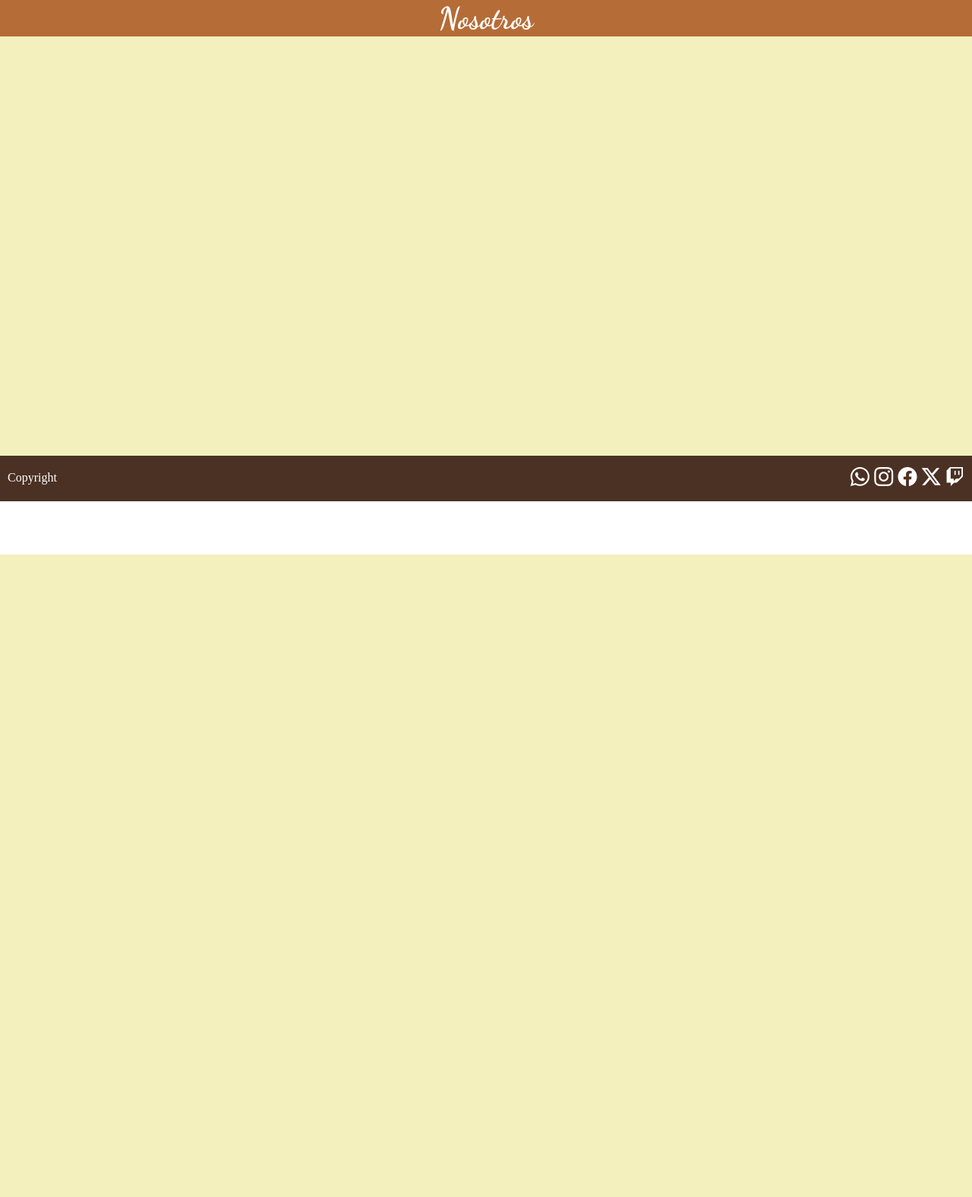
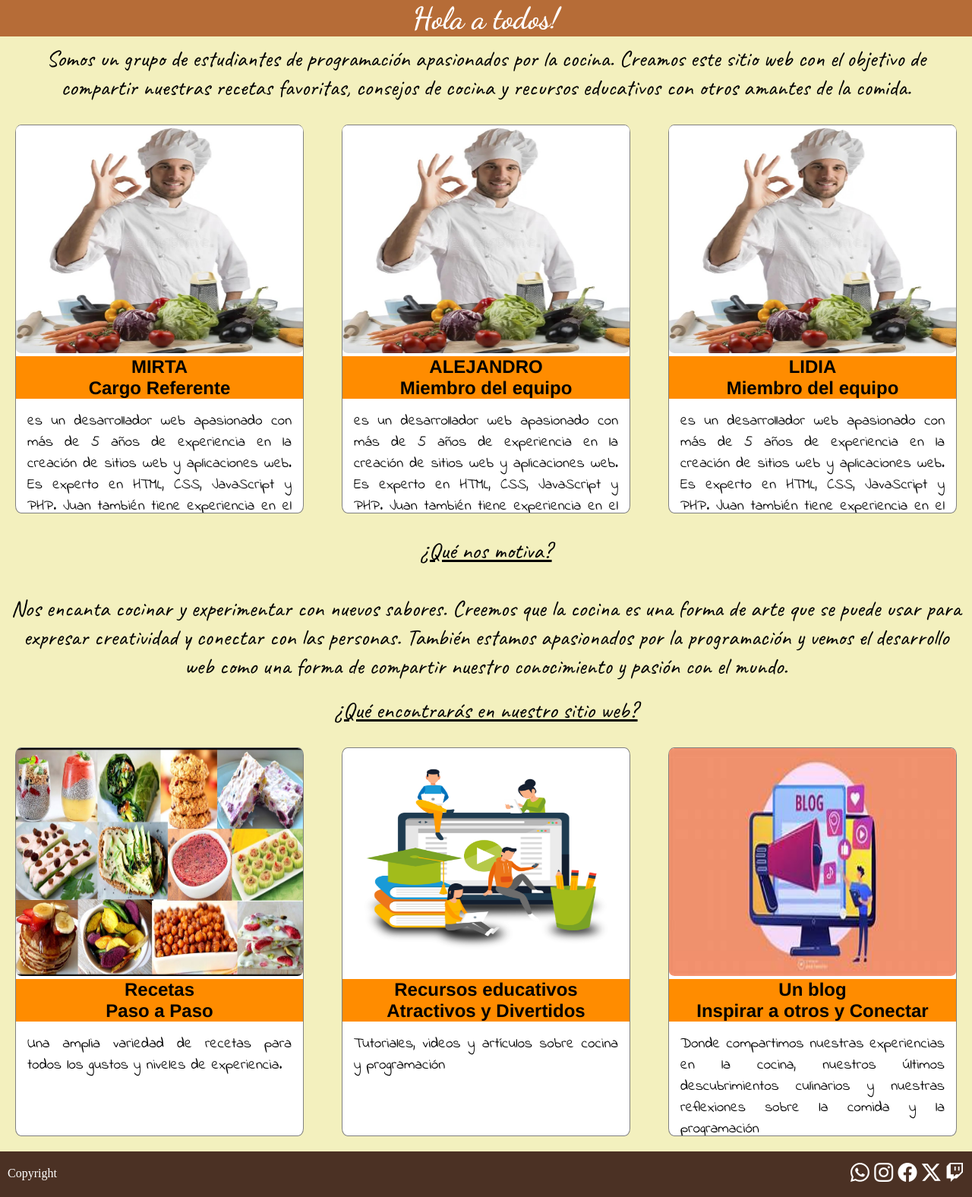
Before and after one commit to aeordonez/WebQueCocinar, a Django app: template core/templates/core/nosotros.html in a window 1280 px wide. Shown: the part 70-1646 px from the top of the page at 76% size. Before the commit the page ends 800 px from the top, so only its background shows below. Run offline with Django 3.2, Linux system fonts and the light colour scheme; the template is opened without the code that fills it, so the values that code supplies are empty.

Commit message:
Anado lo de Lidia

```diff
--- a/core/static/core/css/style.css
+++ b/core/static/core/css/style.css
@@ -638,7 +638,7 @@ text-align: center;
 justify-content: center;
 height: 45px;
 line-height: 45px;
-width: 100%;
+/* width: 100%; */
 background-color: rgb(75, 49, 36);
 color: rgb(243, 224, 190);
 border: 1px;
--- a/core/templates/core/contacto.html
+++ b/core/templates/core/contacto.html
@@ -21,7 +21,7 @@
         </section>
         <br>
 
-            <button type='submit'>Enviar</button>
+            <button type='submit' class='boton'>Enviar</button>
 
         </form>
 
--- a/core/templates/core/nosotros.html
+++ b/core/templates/core/nosotros.html
@@ -1,10 +1,102 @@
 {% extends "core/base.html" %}
 
 {% block content %}
-<section>
-    <div>
-        <h1>Nosotros</h1>
-        <p id="leyenda_titulo"></p>
+
+<body>
+
+    <main onclick="OcultarMenuMobile()">
+
+        <section>
+
+            <div class="quienes-somos">
+                <h2>Hola a todos!</h2>
+                <p>Somos un grupo de estudiantes de programación apasionados por la cocina.
+                    Creamos este sitio web con el objetivo de compartir nuestras recetas favoritas,
+                    consejos de cocina y recursos educativos con otros amantes de la comida.
+                </p>
+            </div>
+        </section>
+
+
+        <div class="contenedor_nosotros">
+            <section class="nosotros">
+                <article class="integrantes">
+                    <div class="wrapper_img_cocinero">
+                        <img src="img/cocinero.jpg" alt="imagen cocinero">
+                    </div>
+                    <h2>MIRTA</h2>
+                    <h2>Cargo Referente</h2>
+                    <p>es un desarrollador web apasionado con más de 5 años de experiencia en la creación de sitios web
+                        y aplicaciones web. Es experto en HTML, CSS, JavaScript y PHP. Juan también tiene experiencia en
+                        el diseño de interfaces de usuario y la experiencia del usuario.</p>
+                </article>
+
+                <article class="integrantes">
+                    <div class="wrapper_img_cocinero">
+                        <img src="img/cocinero.jpg" alt="imagen cocinero" >
+                    </div>
+                    <h2>ALEJANDRO</h2>
+                    <h2>Miembro del equipo</h2>
+                    <p>es un desarrollador web apasionado con más de 5 años de experiencia en la creación de sitios web
+                        y aplicaciones web. Es experto en HTML, CSS, JavaScript y PHP. Juan también tiene experiencia en
+                        el diseño de interfaces de usuario y la experiencia del usuario.</p>
+                </article>
+
+                <article class="integrantes">
+                    <div class="wrapper_img_cocinero">
+                        <img src="img/cocinero.jpg" alt="imagen cocinero">
+                    </div>
+                    <h2>LIDIA</h2>
+                    <h2>Miembro del equipo</h2>
+                    <p>es un desarrollador web apasionado con más de 5 años de experiencia en la creación de sitios web
+                        y aplicaciones web. Es experto en HTML, CSS, JavaScript y PHP. Juan también tiene experiencia en
+                        el diseño de interfaces de usuario y la experiencia del usuario.</p>
+                </article>
+            </section>
+
+
+        </div>
+        <section class="quienes-somos"><p><u>¿Qué nos motiva?</u></p>
+            <br>
+            <article><p>Nos encanta cocinar y experimentar con nuevos sabores. Creemos que la cocina es una forma de arte que se puede usar para expresar creatividad y conectar con las personas. También estamos apasionados por la programación y
+                vemos el desarrollo web como una forma de compartir nuestro conocimiento y pasión con el mundo.</p></article>
+            <article><p><u>¿Qué encontrarás en nuestro sitio web?</u></p>
+            </article>
+    </section>
+    <div class="contenedor_nosotros">
+        <section class="nosotros">
+
+            <article class="integrantes">
+                <div class="wrapper_img_cocinero">
+                    <img src="img/recetas dulces.jpg" alt="imagen cocinero">
+                </div>
+                <h2>Recetas</h2>
+                <h2>Paso a Paso</h2>
+                <p>Una amplia variedad de recetas para todos los gustos y niveles de experiencia.</p>
+            </article>
+
+            <article class="integrantes">
+                <div class="wrapper_img_cocinero">
+                    <img src="img/recursos-educativos.png" alt="imagen cocinero" >
+                </div>
+                <h2>Recursos educativos</h2>
+                <h2>Atractivos y Divertidos</h2>
+                <p>Tutoriales, videos y artículos sobre cocina y programación</p>
+            </article>
+
+            <article class="integrantes">
+                <div class="wrapper_img_cocinero">
+                    <img src="img/blog.jpg" alt="imagen cocinero">
+                </div>
+                <h2>Un blog</h2>
+                <h2>Inspirar a otros y Conectar</h2>
+                <p>Donde compartimos nuestras experiencias en la cocina, nuestros últimos descubrimientos culinarios y nuestras reflexiones sobre la comida y la programación</p>
+            </article>
+        </section>
     </div>
-</section>
+    </main>
+
+
+</body>
+
 {% endblock %}
```
